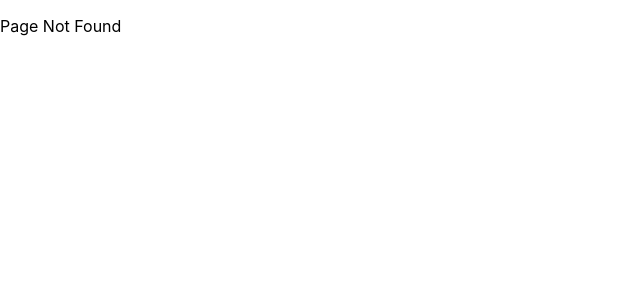
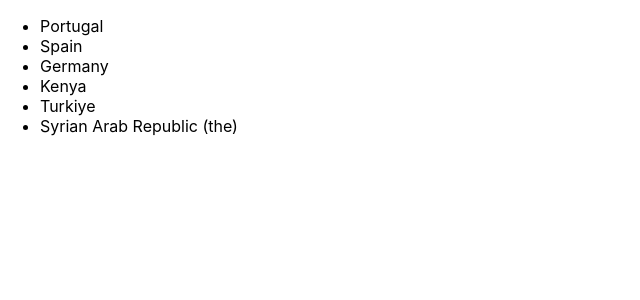
Before and after one commit to Blessing-bit-ui/Map, a React (Create React App) app in the folder maplocation/: page /country in a window 1280 px wide. Before the commit this address had no page. Shown: the top 300 px of the page, without its empty margins (0-640 px from the left). Built offline with nearby package versions, Linux system fonts and the light colour scheme; data requests are answered from the project's data file.

Commit message:
created the citiesProvider

```diff
--- a/maplocation/src/App.js
+++ b/maplocation/src/App.js
@@ -3,23 +3,28 @@ import "./App.css";
 import Product from "./pages/product";
 import Price from "./pages/price";
 import Login from "./pages/login";
-import Cities from "./pages/Cities";
+import Cities from "./component/Cities";
 import HomePage from "./pages/HomePage";
 import PageNotFound from "./PageNotFound";
+import Countries from "./component/Countries";
+import { CityProvider } from "./ContextProvider/CityProvider";
 import { BrowserRouter, Routes, Route } from "react-router-dom";
 
 function App() {
   return (
+    <CityProvider>
       <BrowserRouter>
         <Routes>
-        <Route path="/" element={<HomePage/>}/>
-        <Route path="app" element={<Cities/>}/>
+          <Route path="/" element={<HomePage />} />
+          <Route path="app" element={<Cities />} />
+          <Route path="country" element={<Countries />} />
           <Route path="product" element={<Product />} />
           <Route path="price" element={<Price />} />
           <Route path="login" element={<Login />} />
           <Route path="*" element={<PageNotFound />} />
         </Routes>
       </BrowserRouter>
+    </CityProvider>
   );
 }
 
--- /dev/null
+++ b/maplocation/src/ContextProvider/CityProvider.js
@@ -0,0 +1,31 @@
+ import {useEffect, useState, useContext, createContext} from "react"
+ const Base_Url = "http://localhost:8000";
+
+ const citiesContext = createContext()
+
+ function CityProvider({children}) {
+const [cities, setCities] =useState([])
+ async function fetchCities(){
+const res= await fetch (`${Base_Url}/cities`)
+const data = await res.json()
+setCities(data)
+}
+    return (
+        <div>
+           <citiesContext.Provider value={{
+            cities,
+            setCities,
+            fetchCities,
+           }}>
+            {children}
+            </citiesContext.Provider>
+        </div>
+    )
+}
+ function useCities(){
+    const context= useContext(citiesContext)
+    if(!context) throw new Error (" This is used outside of Its context")
+    return context
+ }
+
+export {CityProvider, useCities}
--- /dev/null
+++ b/maplocation/src/component/Cities.js
@@ -0,0 +1,22 @@
+import CityList from "./CityList";
+import { useEffect, useState } from "react";
+import { useCities } from "../ContextProvider/CityProvider";
+
+function Cities() {
+  const { cities, fetchCities } = useCities();
+  useEffect(
+    function () {
+      fetchCities();
+    },
+    [cities]
+  );
+  return (
+    <ul>
+      {cities.map((city) => (
+       <CityList city={city} key={city.id}/>
+      ))}
+    </ul>
+  );
+}
+
+export default Cities;
--- /dev/null
+++ b/maplocation/src/component/CityList.js
@@ -0,0 +1,9 @@
+function CityList({city}) {
+    return (
+        <div>
+            {city.cityName}
+        </div>
+    )
+}
+
+export default CityList
--- /dev/null
+++ b/maplocation/src/component/Countries.js
@@ -0,0 +1,29 @@
+import CountryLists from "./CountryList";
+import { useEffect } from "react";
+import { useCities } from "../ContextProvider/CityProvider";
+
+function Countries() {
+  const { cities, fetchCities } = useCities();
+  useEffect(
+      function () {
+        fetchCities();
+      },
+      [cities]
+    );
+  const countries = cities.reduce((arr, city) => {
+    if (!arr.map((el) => el.country).includes(city.country))
+      return [...arr, { country: city.country,
+     emoji: city.emoji }];
+    else return arr;
+  }, []);
+
+  return (
+    <ul>
+      {countries.map((country) => (
+       <CountryLists country={country}/>
+      ))}
+    </ul>
+  );
+}
+
+export default Countries;
--- /dev/null
+++ b/maplocation/src/component/CountryList.js
@@ -0,0 +1,11 @@
+function CountryLists({country}) {
+    return (
+        <div>
+            <li>
+                {country.country}
+            </li>
+        </div>
+    )
+}
+
+export default CountryLists
--- a/maplocation/src/pages/Cities.js
+++ /dev/null
@@ -1,26 +0,0 @@
- import {useEffect, useState} from "react"
- const Base_Url = "http://localhost:8000";
-
-function Cities() {
-const [cities, setCities] =useState([])
- useEffect(function(){
- async function fetchCities(){
-const res= await fetch (`${Base_Url}/cities`)
-const data = await res.json()
-setCities(data)
-}
-fetchCities()
- },[cities])
-
-    return (
-       <div>
-        {cities.map((city)=>(
-            <li key={city.id}>
-              {city.cityName}
-            </li>
-        ))}
-       </div>
-    )
-}
-
-export default Cities
```
Lines whose indentation alone changed are shown as unchanged.
